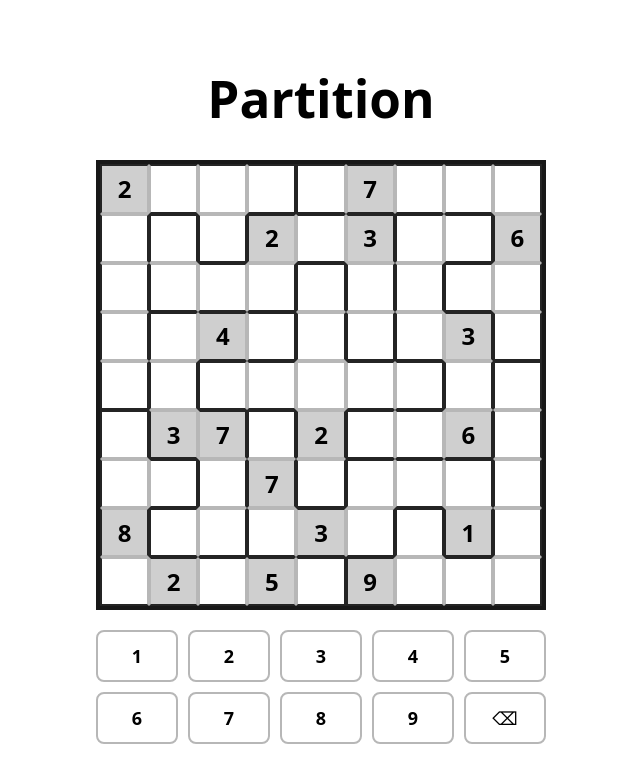
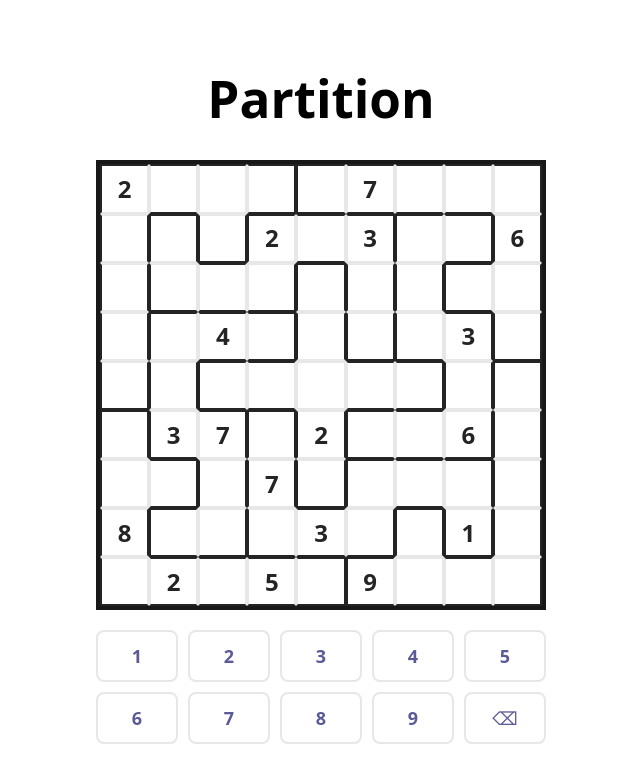
Before and after one commit to loocookie/sudokusudoku, a React (Vite) app: page / in a window 1280 px wide. Shown: the top 782 px of the page, without its empty margins (319-959 px from the left). Built offline with nearby package versions, Linux system fonts and the light colour scheme.

Commit message:
Visual update

```diff
--- a/src/App.css
+++ b/src/App.css
@@ -35,13 +35,13 @@
 
 @media (prefers-color-scheme: light) {
   .grid_container {
-    border: 4px solid rgb(24, 24, 24)
+    border: min(0.71vmin, 4px) solid rgb(24, 24, 24)
   }
 }
 
 @media (prefers-color-scheme: dark) {
   .grid_container {
-    border: 4px solid rgb(231, 231, 231)
+    border: min(0.71vmin, 4px) solid rgb(231, 231, 231)
   }
 }
 
--- a/src/App.jsx
+++ b/src/App.jsx
@@ -27,12 +27,13 @@ const problem = [
 function App() {
   const [hoveredCell, setHoveredCell] = useState({row: null, col: null, part: null});
   const [clickedCell, setClickedCell] = useState({row: null, col: null, part: null})
-  const thickBorder = window.matchMedia('(prefers-color-scheme: dark)').matches ? "2px solid rgb(219, 219, 219)" : "2px solid rgb(36, 36, 36)"
-  const thinBorder = window.matchMedia('(prefers-color-scheme: dark)').matches ? "2px solid rgb(108, 108, 108)" : "2px solid rgb(183, 183, 183)"
-  const relatedBackground = window.matchMedia('(prefers-color-scheme: dark)').matches ? "rgb(60, 60, 60)" : "rgb(231, 231, 231)"
+  const thickBorder = window.matchMedia('(prefers-color-scheme: dark)').matches ? "min(0.36vmin, 2px) solid rgb(219, 219, 219)" : "min(0.36vmin, 2px) solid rgb(36, 36, 36)"
+  const thinBorder = window.matchMedia('(prefers-color-scheme: dark)').matches ? "min(0.36vmin, 2px) solid rgb(60, 60, 60)" : "min(0.36vmin, 2px) solid rgb(231, 231, 231)"
+  const relatedBackground = window.matchMedia('(prefers-color-scheme: dark)').matches ? "rgb(84, 84, 84)" : "rgb(207, 207, 207)"
   const defaultBackground = window.matchMedia('(prefers-color-scheme: dark)').matches ? "rgb(36, 36, 36)" : "rgb(255, 255, 255)"
-  const highlightBackground = window.matchMedia('(prefers-color-scheme: dark)').matches ? "rgb(69, 17, 0)" : "rgb(255, 223, 17)"
-  const writtenBackground = window.matchMedia('(prefers-color-scheme: dark)').matches ? "rgb(84, 84, 84)" : "rgb(207, 207, 207)"
+  const highlightBackground = window.matchMedia('(prefers-color-scheme: dark)').matches ? "rgb(37, 59, 99)" : "rgb(255, 223, 17)"
+  const problemFontColor = window.matchMedia('(prefers-color-scheme: dark)').matches ? "rgb(219, 219, 219)" : "rgb(36, 36, 36)"
+  const playerFontColor = window.matchMedia('(prefers-color-scheme: dark)').matches ? "rgb(219, 219, 120)" : "rgb(90, 90, 150)"
 
   var [values, setValues] = useState(problem.map((row) =>
     row.map((n) => (n === 0 ? "" : `${n}`))
@@ -86,13 +87,14 @@ function App() {
                       alignItems: "center",
                       justifyContent: "center",
                       boxSizing: "border-box",
-                      backgroundColor: problem[rowIndex][columnIndex] === 0 ? (clickedCell?.row === rowIndex && clickedCell.col === columnIndex) ? highlightBackground : ((hoveredCell?.row === rowIndex || hoveredCell?.col === columnIndex || hoveredCell?.part === partition[rowIndex][columnIndex]) ? relatedBackground : defaultBackground) : writtenBackground,
+                      backgroundColor: (clickedCell?.row === rowIndex && clickedCell.col === columnIndex) ? highlightBackground : ((hoveredCell?.row === rowIndex || hoveredCell?.col === columnIndex || hoveredCell?.part === partition[rowIndex][columnIndex]) ? relatedBackground : defaultBackground),
                       borderLeft: (columnIndex === 0 || partition[rowIndex][columnIndex] !== partition[rowIndex][columnIndex - 1]) ? thickBorder : thinBorder,
                       borderRight: (columnIndex === 8 || partition[rowIndex][columnIndex] !== partition[rowIndex][columnIndex + 1]) ? thickBorder : thinBorder,
                       borderTop: (rowIndex === 0 || partition[rowIndex][columnIndex] !== partition[rowIndex - 1][columnIndex]) ? thickBorder : thinBorder,
                       borderBottom: (rowIndex === 8 || partition[rowIndex][columnIndex] !== partition[rowIndex + 1][columnIndex]) ? thickBorder : thinBorder,
                       fontSize: "min(4.27vmin, 24px)",
-                      fontWeight: "bold"}}>
+                      fontWeight: "bold",
+                      color: problem[rowIndex][columnIndex] === 0 ? playerFontColor : problemFontColor}}>
                   {values[rowIndex][columnIndex]}
                 </div>
               ))}
@@ -114,7 +116,7 @@ function App() {
                     })
                   }
                 }}}
-              style={{padding: "12px", fontSize: "min(3.2vmin, 18px)", fontWeight: "bold", border: thinBorder, background: defaultBackground}}>
+              style={{padding: "12px", color: playerFontColor, fontSize: "min(3.2vmin, 18px)", fontWeight: "bold", border: thinBorder, background: defaultBackground}}>
               {index + 1}
             </button>
           ))}
@@ -130,7 +132,7 @@ function App() {
                   })
                 }
               }}}
-            style={{padding: "12px", fontSize: "min(3.2vmin, 18px)", fontWeight: "bold", border: thinBorder, background: defaultBackground}}>
+            style={{padding: "12px", color: playerFontColor, fontSize: "min(3.2vmin, 18px)", fontWeight: "bold", border: thinBorder, background: defaultBackground}}>
             ⌫
           </button>
         </div>
```
